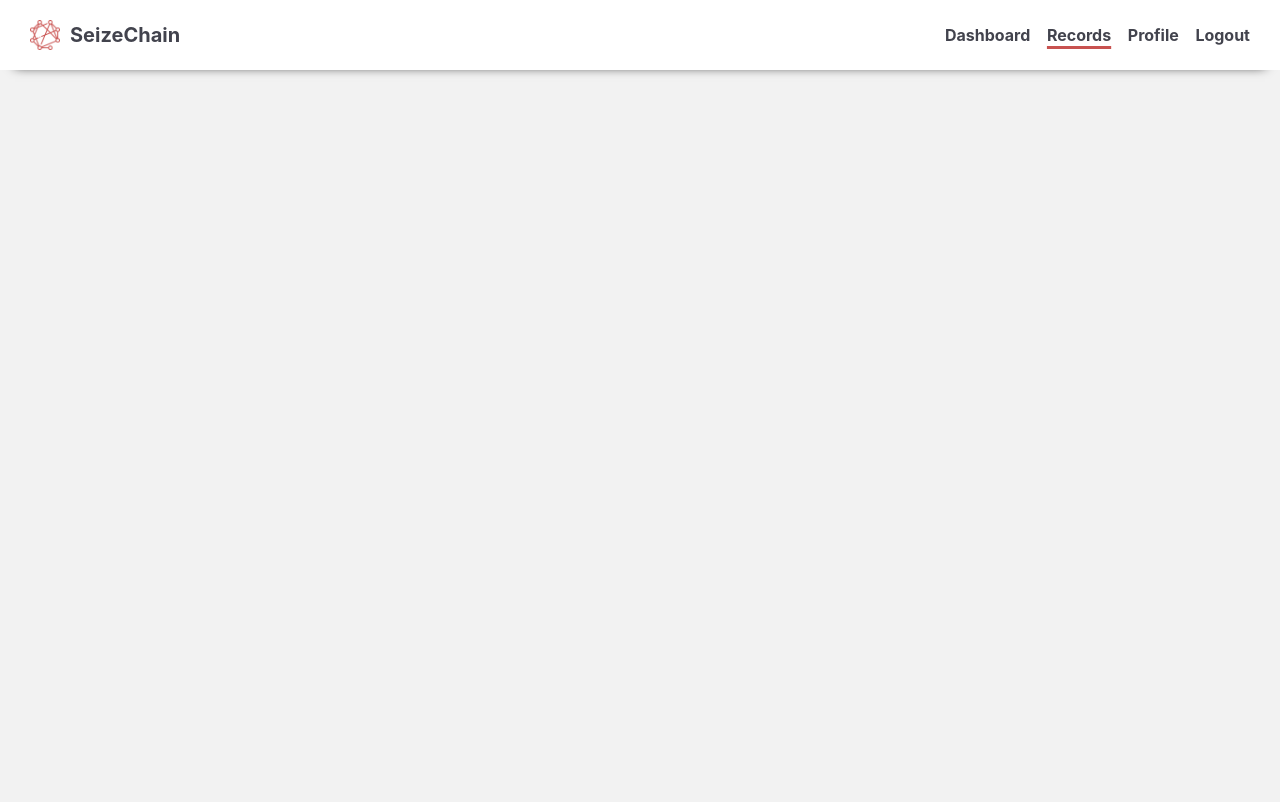
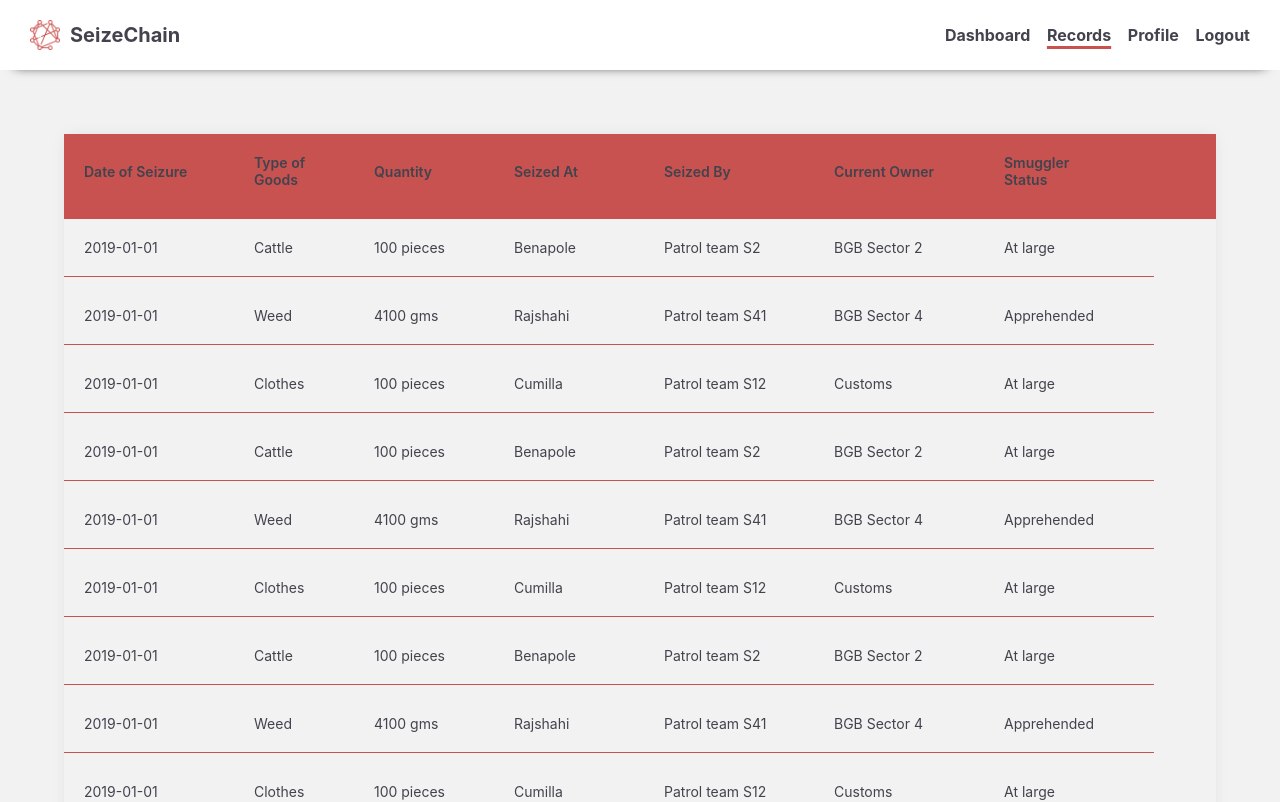
Before and after one commit to Waqar-107/SeizeChain-An-Approach-to-Secure-the-Seizure-Procedure, a React (Create React App) app in the folder Prototype/SeizeChain-Frontend/: page /records in a window 1280 px wide. Shown: the top 802 px of the page. Built offline with nearby package versions, Linux system fonts and the light colour scheme; a web font is replaced by a local one.

Commit message:
added record table

```diff
--- a/Prototype/SeizeChain-Frontend/package.json
+++ b/Prototype/SeizeChain-Frontend/package.json
@@ -19,6 +19,7 @@
 		"react-dom": "^16.13.1",
 		"react-router-dom": "^5.2.0",
 		"react-scripts": "^5.0.1",
+		"react-table": "^7.8.0",
 		"react-tsparticles": "^2.0.6",
 		"tsparticles": "^2.0.6"
 	},
--- a/Prototype/SeizeChain-Frontend/src/app/components/Table/index.js
+++ b/Prototype/SeizeChain-Frontend/src/app/components/Table/index.js
@@ -33,12 +33,12 @@ const GenericTable = (props) => {
 	return (
 		<div className={classes.root}>
 			<div {...getTableProps()} id="tableScroll" className={classes.table}>
-				<div>
+				<div className={classes.headerCell}>
 					{headerGroups.map((headerGroup) => (
 						<div {...headerGroup.getHeaderGroupProps()} className={classes.row}>
 							{headerGroup.headers.map((column, idx) => (
 								<div
-									className={classes.singleCell}
+									className={`${classes.singleCell}`}
 									{...column.getHeaderProps()}
 									style={{ fontWeight: 600, width: widthList[idx] }}>
 									{column.render("Header")}
--- a/Prototype/SeizeChain-Frontend/src/app/components/Table/styles.js
+++ b/Prototype/SeizeChain-Frontend/src/app/components/Table/styles.js
@@ -5,7 +5,7 @@ const styles = (theme) => ({
 		background: theme.palette.colors.tableBody,
 		boxShadow: "0 25px 20px -20px rgba(0,0,0,.1), 0 0 15px rgba(0, 0, 0, .06)",
 
-		padding: 20,
+		paddingBottom: 20,
 	},
 
 	table: {
@@ -16,7 +16,7 @@ const styles = (theme) => ({
 	row: {
 		marginBottom: 10,
 		display: "inline-flex",
-		borderBottom: `1px solid ${theme.palette.colors.lightNavyBlue}`,
+		borderBottom: `1px solid ${theme.palette.colors.iconRed}`,
 	},
 
 	singleCell: {
@@ -31,6 +31,10 @@ const styles = (theme) => ({
 		flexDirection: "row",
 		alignItems: "center",
 		alignContent: "center",
+	},
+
+	headerCell: {
+		background: theme.palette.colors.iconRed,
 	},
 
 	pagination: {
--- /dev/null
+++ b/Prototype/SeizeChain-Frontend/src/app/views/Records/data.js
@@ -0,0 +1,214 @@
+const data = [
+	{
+		id: 1,
+		dateOfSeizure: "2019-01-01",
+		goodsType: "Cattle",
+		quantity: "100",
+		unit: "pieces",
+		seizedAt: "Benapole",
+		seizedBy: "Patrol team S2",
+		currentOwner: "BGB Sector 2",
+		smugglerCaught: false,
+	},
+	{
+		id: 2,
+		dateOfSeizure: "2019-01-01",
+		goodsType: "Weed",
+		quantity: "4100",
+		unit: "gms",
+		seizedAt: "Rajshahi",
+		seizedBy: "Patrol team S41",
+		currentOwner: "BGB Sector 4",
+		smugglerCaught: true,
+	},
+	{
+		id: 3,
+		dateOfSeizure: "2019-01-01",
+		dateOfDemolition: "2019-06-01",
+		goodsType: "Clothes",
+		quantity: "100",
+		unit: "pieces",
+		seizedAt: "Cumilla",
+		seizedBy: "Patrol team S12",
+		currentOwner: "Customs",
+		monetrayValue: "100000",
+		smugglerCaught: false,
+	},
+	{
+		id: 4,
+		dateOfSeizure: "2019-01-01",
+		goodsType: "Cattle",
+		quantity: "100",
+		unit: "pieces",
+		seizedAt: "Benapole",
+		seizedBy: "Patrol team S2",
+		currentOwner: "BGB Sector 2",
+		smugglerCaught: false,
+	},
+	{
+		id: 5,
+		dateOfSeizure: "2019-01-01",
+		goodsType: "Weed",
+		quantity: "4100",
+		unit: "gms",
+		seizedAt: "Rajshahi",
+		seizedBy: "Patrol team S41",
+		currentOwner: "BGB Sector 4",
+		smugglerCaught: true,
+	},
+	{
+		id: 6,
+		dateOfSeizure: "2019-01-01",
+		dateOfDemolition: "2019-06-01",
+		goodsType: "Clothes",
+		quantity: "100",
+		unit: "pieces",
+		seizedAt: "Cumilla",
+		seizedBy: "Patrol team S12",
+		currentOwner: "Customs",
+		monetrayValue: "100000",
+		smugglerCaught: false,
+	},
+	{
+		id: 7,
+		dateOfSeizure: "2019-01-01",
+		goodsType: "Cattle",
+		quantity: "100",
+		unit: "pieces",
+		seizedAt: "Benapole",
+		seizedBy: "Patrol team S2",
+		currentOwner: "BGB Sector 2",
+		smugglerCaught: false,
+	},
+	{
+		id: 8,
+		dateOfSeizure: "2019-01-01",
+		goodsType: "Weed",
+		quantity: "4100",
+		unit: "gms",
+		seizedAt: "Rajshahi",
+		seizedBy: "Patrol team S41",
+		currentOwner: "BGB Sector 4",
+		smugglerCaught: true,
+	},
+	{
+		id: 9,
+		dateOfSeizure: "2019-01-01",
+		dateOfDemolition: "2019-06-01",
+		goodsType: "Clothes",
+		quantity: "100",
+		unit: "pieces",
+		seizedAt: "Cumilla",
+		seizedBy: "Patrol team S12",
+		currentOwner: "Customs",
+		monetrayValue: "100000",
+		smugglerCaught: false,
+	},
+	{
+		id: 10,
+		dateOfSeizure: "2019-01-01",
+		goodsType: "Cattle",
+		quantity: "100",
+		unit: "pieces",
+		seizedAt: "Benapole",
+		seizedBy: "Patrol team S2",
+		currentOwner: "BGB Sector 2",
+		smugglerCaught: false,
+	},
+	{
+		id: 11,
+		dateOfSeizure: "2019-01-01",
+		goodsType: "Weed",
+		quantity: "4100",
+		unit: "gms",
+		seizedAt: "Rajshahi",
+		seizedBy: "Patrol team S41",
+		currentOwner: "BGB Sector 4",
+		smugglerCaught: true,
+	},
+	{
+		id: 12,
+		dateOfSeizure: "2019-01-01",
+		dateOfDemolition: "2019-06-01",
+		goodsType: "Clothes",
+		quantity: "100",
+		unit: "pieces",
+		seizedAt: "Cumilla",
+		seizedBy: "Patrol team S12",
+		currentOwner: "Customs",
+		monetrayValue: "100000",
+		smugglerCaught: false,
+	},
+	{
+		id: 13,
+		dateOfSeizure: "2019-01-01",
+		goodsType: "Cattle",
+		quantity: "100",
+		unit: "pieces",
+		seizedAt: "Benapole",
+		seizedBy: "Patrol team S2",
+		currentOwner: "BGB Sector 2",
+		smugglerCaught: false,
+	},
+	{
+		id: 14,
+		dateOfSeizure: "2019-01-01",
+		goodsType: "Weed",
+		quantity: "4100",
+		unit: "gms",
+		seizedAt: "Rajshahi",
+		seizedBy: "Patrol team S41",
+		currentOwner: "BGB Sector 4",
+		smugglerCaught: true,
+	},
+	{
+		id: 15,
+		dateOfSeizure: "2019-01-01",
+		dateOfDemolition: "2019-06-01",
+		goodsType: "Clothes",
+		quantity: "100",
+		unit: "pieces",
+		seizedAt: "Cumilla",
+		seizedBy: "Patrol team S12",
+		currentOwner: "Customs",
+		monetrayValue: "100000",
+		smugglerCaught: false,
+	},
+	{
+		id: 16,
+		dateOfSeizure: "2019-01-01",
+		goodsType: "Cattle",
+		quantity: "100",
+		unit: "pieces",
+		seizedAt: "Benapole",
+		seizedBy: "Patrol team S2",
+		currentOwner: "BGB Sector 2",
+		smugglerCaught: false,
+	},
+	{
+		id: 17,
+		dateOfSeizure: "2019-01-01",
+		goodsType: "Weed",
+		quantity: "4100",
+		unit: "gms",
+		seizedAt: "Rajshahi",
+		seizedBy: "Patrol team S41",
+		currentOwner: "BGB Sector 4",
+		smugglerCaught: true,
+	},
+	{
+		id: 18,
+		dateOfSeizure: "2019-01-01",
+		dateOfDemolition: "2019-06-01",
+		goodsType: "Clothes",
+		quantity: "100",
+		unit: "pieces",
+		seizedAt: "Cumilla",
+		seizedBy: "Patrol team S12",
+		currentOwner: "Customs",
+		monetrayValue: "100000",
+		smugglerCaught: false,
+	},
+];
+
+export default data;
--- a/Prototype/SeizeChain-Frontend/src/app/views/Records/index.js
+++ b/Prototype/SeizeChain-Frontend/src/app/views/Records/index.js
@@ -1,5 +1,7 @@
 import React from "react";
 import Navbar from "../../components/Navbar";
+import Table from "../../components/Table";
+import Data from "./data";
 import styles from "./styles";
 
 const Records = () => {
@@ -8,7 +10,60 @@ const Records = () => {
 		<div className={classes.root}>
 			<div className={classes.root}>
 				<Navbar viewName="records" />
-				<div className={classes.contentContainer}></div>
+				<div className={classes.contentContainer}>
+					<Table
+						total={Data.length}
+						data={Data}
+						handleLimitChange={() => {}}
+						handlePageChange={() => {}}
+						page={1}
+						limit={100}
+						widthList={[150, 100, 120, 130, 150, 150, 150]}
+						columns={[
+							{
+								Header: "Date of Seizure",
+								accessor: (row) => row,
+								Cell: ({ cell: { value } }) => value.dateOfSeizure,
+							},
+
+							{
+								Header: "Type of Goods",
+								accessor: (row) => row,
+								Cell: ({ cell: { value } }) => value.goodsType,
+							},
+
+							{
+								Header: "Quantity",
+								accessor: (row) => row,
+								Cell: ({ cell: { value } }) => value.quantity + " " + value.unit,
+							},
+
+							{
+								Header: "Seized At",
+								accessor: (row) => row,
+								Cell: ({ cell: { value } }) => value.seizedAt,
+							},
+
+							{
+								Header: "Seized By",
+								accessor: (row) => row,
+								Cell: ({ cell: { value } }) => value.seizedBy,
+							},
+
+							{
+								Header: "Current Owner",
+								accessor: (row) => row,
+								Cell: ({ cell: { value } }) => value.currentOwner,
+							},
+
+							{
+								Header: "Smuggler Status",
+								accessor: (row) => row,
+								Cell: ({ cell: { value } }) => (value.smugglerCaught ? "Apprehended" : "At large"),
+							},
+						]}
+					/>
+				</div>
 			</div>
 		</div>
 	);
```
Also changed, not shown: 1 other file (tests, documents, lock files or other folders).
